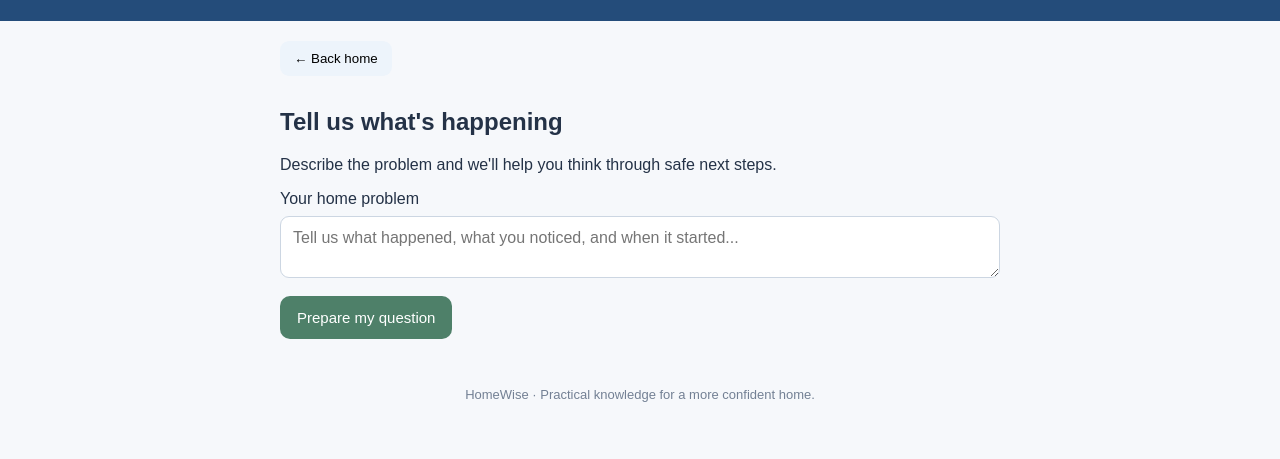
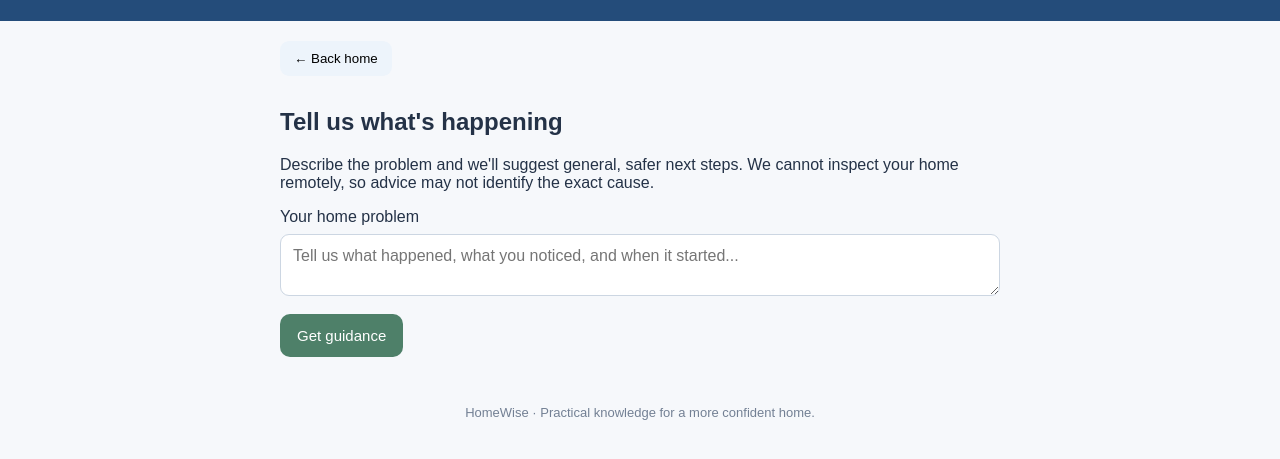
Before and after one commit to graceesupplysolutions-eng/HomeWise-, a plain HTML site: page index.html in a window 1280 px wide. Both pictures are taken after a click on the button "Get started". Shown: the part 79-538 px from the top of the page. Drawn offline with Linux system fonts and the light colour scheme.

Commit message:
Update index.html

```diff
--- a/index.html
+++ b/index.html
@@ -1,239 +1,171 @@
-
-
 <!DOCTYPE html>
-
 <html lang="en">
-
 <head>
-
 <meta charset="UTF-8">
-
 <meta name="viewport" content="width=device-width, initial-scale=1.0">
-
 <title>HomeWise | Your Home, Your Confidence</title>
-
 <style>
-
 :root{--blue:#244c7a;--light:#edf4fb;--green:#4e8069;--ink:#243247}
-
 *{box-sizing:border-box}
-
 body{margin:0;font-family:Arial,sans-serif;background:#f6f8fb;color:var(--ink)}
-
 header{background:var(--blue);color:white;padding:24px 20px}
-
 .brand{font-size:25px;font-weight:bold}
-
 .tagline{margin-top:7px;font-size:14px}
-
 main{max-width:760px;margin:auto;padding:20px}
-
 .hero{background:white;border-radius:18px;padding:24px;margin:4px 0 22px}
-
 .hero h1{font-size:30px;line-height:1.15;margin:0 0 12px}
-
 .hero p{line-height:1.6;color:#536276}
-
 .section-title{font-size:20px;margin:25px 0 13px}
-
 .grid{display:grid;grid-template-columns:1fr 1fr;gap:12px}
-
 .tile{background:white;border:1px solid #e0e7ef;border-radius:14px;padding:18px 14px;text-align:left;cursor:pointer;color:var(--ink);font-size:16px}
-
 .tile span{display:block;font-size:28px;margin-bottom:12px}
-
 .tile small{display:block;color:#617083;margin-top:7px;line-height:1.4}
-
 .panel{background:white;padding:20px;border-radius:15px;margin-top:20px;line-height:1.6}
-
 button.primary{background:var(--green);color:white;border:0;padding:13px 17px;border-radius:10px;font-size:15px;cursor:pointer}
-
 input,textarea,select{width:100%;padding:12px;margin:8px 0 14px;border:1px solid #ccd6e2;border-radius:9px;font:inherit}
-
 footer{text-align:center;color:#738094;padding:28px 16px;font-size:13px}
-
 .hidden{display:none}
-
 .back{border:0;background:var(--light);padding:10px 14px;border-radius:9px;margin-bottom:12px;cursor:pointer}
-
+.notice{background:#fff7e6;border-left:4px solid #d69b24;padding:12px;border-radius:8px}
 @media(min-width:600px){.hero h1{font-size:38px}.grid{grid-template-columns:repeat(2,1fr)}}
-
 </style>
-
 </head>
-
 <body>
-
 <header>
-
 <div class="brand">🏡 HomeWise</div>
-
 <div class="tagline">Your home. Your confidence. Your rules.</div>
-
 </header>
-
 <main>
-
 <section id="home">
-
 <div class="hero">
-
 <h1>Feel more confident in your home.</h1>
-
 <p>Not sure what’s broken, what to do next, or whether a repair quote is fair? Start here. HomeWise helps you understand your home, one step at a time.</p>
-
 <button class="primary" onclick="showSection('help')">Get started</button>
-
 </div>
-
 <h2 class="section-title">What do you need help with?</h2>
-
 <div class="grid">
-
 <button class="tile" onclick="showSection('fix')"><span>🔧</span>Fix It<small>Understand common home problems.</small></button>
-
 <button class="tile" onclick="showSection('quote')"><span>🧾</span>Check a Quote<small>Review a repair quote before agreeing.</small></button>
-
 <button class="tile" onclick="showSection('help')"><span>💬</span>Ask for Help<small>Describe your home problem.</small></button>
-
 <button class="tile" onclick="showSection('professional')"><span>🛠️</span>Find Help<small>Learn when to call a professional.</small></button>
-
 </div>
-
 <div class="panel">
-
 <strong>New to home maintenance?</strong>
-
 <p>Start small. You don't need to know everything to make informed decisions about your home.</p>
-
 </div>
-
 </section>
 
 <section id="fix" class="hidden">
-
 <button class="back" onclick="showSection('home')">← Back home</button>
-
 <h2>Fix It: Home basics</h2>
-
 <div class="panel"><strong>🚰 Leaking tap</strong><p>Place a container underneath and note where the water is coming from. If you can safely reach the isolation valve, turn it off. Contact a plumber if the leak continues.</p></div>
-
 <div class="panel"><strong>💡 Electricity problem</strong><p>If you smell burning, see sparks, or feel a shock, keep away and seek urgent professional help. Never open electrical panels or touch exposed wires.</p></div>
-
 <div class="panel"><strong>💧 Damp wall</strong><p>Take a photo, note when the dampness appears, and check for nearby plumbing leaks. Don't paint over dampness before the cause is identified.</p></div>
-
 <div class="panel"><strong>🚪 Door won't close</strong><p>Check whether an object is blocking it and look for visibly loose hinges. Don't force the door if the frame appears damaged.</p></div>
-
 </section>
 
 <section id="quote" class="hidden">
-
 <button class="back" onclick="showSection('home')">← Back home</button>
-
 <h2>Check a repair quote</h2>
-
 <p>Enter the details to prepare questions before accepting a quote. This tool does not verify market prices.</p>
-
-<label>What work needs to be done?</label><textarea id="work" placeholder="e.g. Repair a leaking kitchen pipe"></textarea>
-
-<label>Quoted price (R)</label><input id="price" type="number" min="0" placeholder="e.g. 1500">
-
-<label>Does the quote include materials?</label><select id="materials"><option>Not sure</option><option>Yes</option><option>No</option></select>
-
+<label for="work">What work needs to be done?</label><textarea id="work" placeholder="e.g. Repair a leaking kitchen pipe"></textarea>
+<label for="price">Quoted price (R)</label><input id="price" type="number" min="0" placeholder="e.g. 1500">
+<label for="materials">Does the quote include materials?</label><select id="materials"><option>Not sure</option><option>Yes</option><option>No</option></select>
 <button class="primary" onclick="checkQuote()">Review my quote</button>
-
 <div id="quoteResult" class="panel hidden"></div>
-
 </section>
 
 <section id="help" class="hidden">
-
 <button class="back" onclick="showSection('home')">← Back home</button>
-
 <h2>Tell us what's happening</h2>
-
-<p>Describe the problem and we'll help you think through safe next steps.</p>
-
-<label>Your home problem</label><textarea id="problem" placeholder="Tell us what happened, what you noticed, and when it started..."></textarea>
-
-<button class="primary" onclick="prepareHelp()">Prepare my question</button>
-
-<div id="helpResult" class="panel hidden"></div>
-
+<p>Describe the problem and we'll suggest general, safer next steps. We cannot inspect your home remotely, so advice may not identify the exact cause.</p>
+<label for="problem">Your home problem</label><textarea id="problem" placeholder="Tell us what happened, what you noticed, and when it started..."></textarea>
+<button class="primary" onclick="prepareHelp()">Get guidance</button>
+<div id="helpResult" class="panel hidden" aria-live="polite"></div>
 </section>
 
 <section id="professional" class="hidden">
-
 <button class="back" onclick="showSection('home')">← Back home</button>
-
 <h2>When to call a professional</h2>
-
 <div class="panel"><strong>Electrical faults</strong><p>Use a qualified electrician for wiring, exposed cables, repeated tripping, or burning smells.</p></div>
-
 <div class="panel"><strong>Plumbing leaks</strong><p>Call a plumber for persistent leaks, burst pipes, sewage, or hidden water damage.</p></div>
-
 <div class="panel"><strong>Structural cracks</strong><p>Get a qualified building professional to assess widening cracks, sagging ceilings, or movement in walls.</p></div>
-
 <div class="panel"><strong>Safety first</strong><p>If there's immediate danger, move away from the affected area and contact the appropriate emergency service.</p></div>
-
 </section>
-
 </main>
-
 <footer>HomeWise · Practical knowledge for a more confident home.</footer>
 
 <script>
-
 function showSection(id){
-
   document.querySelectorAll('main section').forEach(s=>s.classList.add('hidden'));
-
   document.getElementById(id).classList.remove('hidden');
-
   window.scrollTo(0,0);
-
 }
 
 function checkQuote(){
-
   const work=document.getElementById('work').value.trim();
-
   const price=document.getElementById('price').value;
-
   const materials=document.getElementById('materials').value;
-
   const result=document.getElementById('quoteResult');
-
   if(!work||price===''){alert('Please enter the work description and quoted price.');return;}
-
-result.innerHTML='<strong>Your quote checklist</strong><p>Work: '+escapeText(work)+'</p><p>Quoted price: R'+Number(price).toLocaleString('en-ZA')+'</p><p>Materials included: '+materials+'</p><p>Before agreeing, ask for an itemised breakdown, labour and material costs, expected completion date, and any call-out fees. Compare at least two written quotes when practical. This checklist does not confirm whether the price is fair.</p>';
-
+  result.innerHTML='<strong>Your quote checklist</strong><p>Work: '+escapeText(work)+'</p><p>Quoted price: R'+Number(price).toLocaleString('en-ZA')+'</p><p>Materials included: '+escapeText(materials)+'</p><p>Before agreeing, ask for an itemised breakdown, labour and material costs, expected completion date, and any call-out fees. Compare at least two written quotes when practical. This checklist does not confirm whether the price is fair.</p>';
   result.classList.remove('hidden');
-
 }
 
 function prepareHelp(){
-
   const problem=document.getElementById('problem').value.trim();
-
   const result=document.getElementById('helpResult');
-
   if(!problem){alert('Please describe your home problem first.');return;}
 
-result.innerHTML='<strong>Your problem</strong><p>'+escapeText(problem)+'</p><p>Next steps: note when the problem started, keep away from anything unsafe, and take photos only if it is safe to do so. For electrical danger, gas leaks, major flooding, or structural instability, leave the affected area and contact an appropriate professional or emergency service.</p>';
+  const p=problem.toLowerCase();
+  let heading='General next steps';
+  let advice='Note when the problem started and what changed. If it is safe, take a photo from a distance. We cannot confirm the exact cause from a description alone. If the issue persists, contact an appropriate qualified professional.';
 
+  // Emergency warnings take priority over ordinary troubleshooting.
+  if(/gas smell|smell of gas|gas leak|sparks|electric shock|burning smell|exposed wire|live wire/.test(p)){
+    heading='Safety first — possible immediate danger';
+    advice='Move away from the affected area. Do not touch exposed wires, electrical equipment, or anything that may be leaking gas. If a gas leak is possible, avoid flames and do not operate electrical switches nearby. Contact the relevant emergency service or a qualified professional from a safe location.';
+  } else if(/flood|major leak|burst pipe|water everywhere|sewage|toilet overflow|overflowing toilet/.test(p)){
+    heading='Possible flooding or serious leak';
+    advice='Keep people away from the affected area, especially if water is near electrical outlets or appliances. If you can safely identify and reach the main water shut-off valve without stepping into water or approaching electrical hazards, turn it off. Do not touch wet electrical equipment. Contact a plumber urgently; for sewage, avoid contact with the water.';
+  } else if(/toilet|flush|cistern/.test(p)){
+    heading='Toilet or flush mechanism';
+    if(/handle|button|stays up|stuck|won't return|wont return|doesn't go down|does not go down|noise|noisy|sound/.test(p)){
+      advice='This may be a sticking flush handle/button or a problem with the cistern’s return mechanism. If the toilet is not overflowing, avoid repeatedly flushing it. If the cistern lid lifts off easily, you may carefully look for a visibly stuck handle or mechanism without putting your hands into moving parts; do not force or dismantle anything. If water keeps running, use the shut-off valve only if you can safely identify and operate it. If the noise or sticking continues, ask a plumber to inspect the flush mechanism.';
+    } else if(/leak|leaking|drip|water/.test(p)){
+      advice='Check from a safe, dry position whether water is coming from the cistern, the supply pipe, or around the toilet base. Avoid touching water near electrical equipment. If water is spreading, use the shut-off valve only if safe and contact a plumber. Do not remove the toilet yourself.';
+    } else {
+      advice='Notice whether the toilet keeps running, leaks, flushes weakly, or makes a noise. Avoid repeatedly flushing if it is close to overflowing. Do not remove the toilet or dismantle the cistern based only on this description. If the problem continues or there is a leak, contact a plumber.';
+    }
+  } else if(/tap|faucet/.test(p) && /leak|drip|dripping|water/.test(p)){
+    heading='Leaking tap';
+    advice='Place a container underneath if useful and note whether the water comes from the spout or around the handle. If you can safely identify the tap’s isolation valve, turn it off. Do not force a stiff valve. If the leak continues or the valve is inaccessible, contact a plumber.';
+  } else if(/blocked drain|drain blocked|blocked sink|slow drain|clogged drain/.test(p)){
+    heading='Blocked drain';
+    advice='Stop adding water if the drain is backing up. Avoid mixing drain-cleaning chemicals or using them after another chemical has been used. If sewage is backing up, keep away from it and call a plumber. For a persistent blockage, get professional help rather than forcing tools into the pipe.';
+  } else if(/damp|mould|mold|wet wall|water stain/.test(p)){
+    heading='Damp wall or mould';
+    advice='Take a photo if safe, note whether the area worsens after rain or using plumbing, and look for nearby visible leaks without opening the wall. Do not paint over dampness before its cause is found. Avoid disturbing extensive mould; contact a suitable building or plumbing professional if it spreads or the source is unclear.';
+  } else if(/roof|ceiling leak|leaking ceiling/.test(p)){
+    heading='Roof or ceiling leak';
+    advice='Keep away from sagging ceilings and do not climb onto a wet or damaged roof. If safe, move belongings away and place a container under a small drip only when there is no electrical hazard or ceiling instability. Contact a roofer or building professional. If the ceiling is bulging or sagging, leave the area.';
+  } else if(/door|hinge/.test(p) && /stuck|close|closing|noise|loose/.test(p)){
+    heading='Door or hinge problem';
+    advice='Check whether an object is blocking the door and look for visibly loose hinges without forcing the door. If the frame is cracked, the door is heavy or unstable, or it may fall, keep clear and contact a suitable repair professional.';
+  } else if(/crack|sagging ceiling|wall moving|structural/.test(p)){
+    heading='Possible structural concern';
+    advice='Keep away from areas where a ceiling is sagging, a wall is moving, or cracks are widening quickly. Do not attempt to patch or support a potentially unstable structure yourself. Contact a qualified building professional; if collapse seems possible, leave the area and seek emergency help.';
+  }
+
+  result.innerHTML='<strong>'+escapeText(heading)+'</strong><p><strong>Your problem:</strong> '+escapeText(problem)+'</p><p>'+escapeText(advice)+'</p><p class="notice"><strong>Important:</strong> This is general guidance, not a confirmed diagnosis. If you feel unsafe or the problem is getting worse, stop and contact a qualified professional.</p>';
   result.classList.remove('hidden');
-
 }
 
 function escapeText(text){
-
-return text.replace(/[&<>"']/g,function(c){return {'&':'&amp;','<':'&lt;','>':'&gt;','"':'&quot;',"'":'&#39;'}[c];});
-
+  return text.replace(/[&<>"']/g,function(c){
+    return {'&':'&amp;','<':'&lt;','>':'&gt;','"':'&quot;',"'":'&#39;'}[c];
+  });
 }
-
 </script>
-
 </body>
-
 </html>
```
Lines whose indentation alone changed are shown as unchanged.
